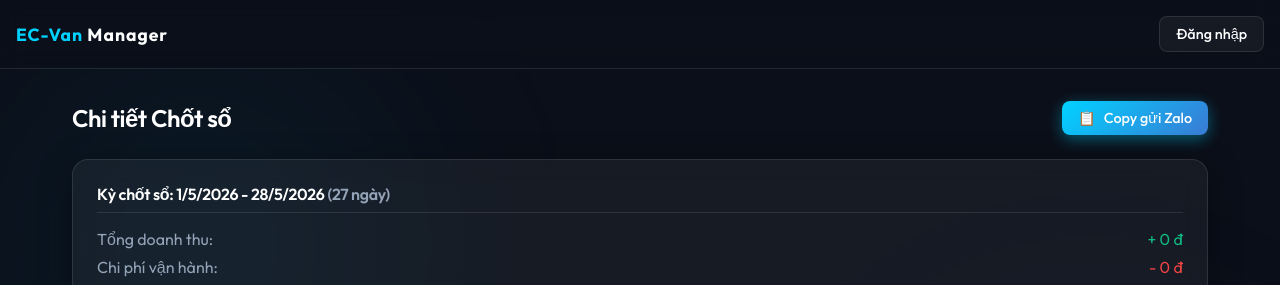
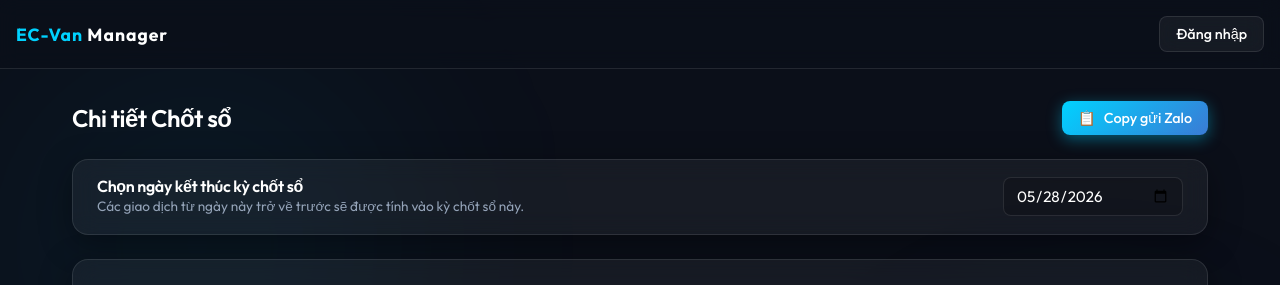
Before and after one commit to hainguyen8982/ec-van-manager, a Next.js app: page /operations/settlement in a window 1280 px wide. Shown: the top 285 px of the page. Built offline with nearby package versions, Linux system fonts and the light colour scheme; no server answers; the database is empty.

Commit message:
feat: add custom closing date picker to settlement pages

```diff
--- a/src/app/operations/settlement/page.tsx
+++ b/src/app/operations/settlement/page.tsx
@@ -38,11 +38,20 @@ export default function OperationsSettlementPage() {
   const [confirmed, setConfirmed] = useState(false);
   const [showDetails, setShowDetails] = useState(false);
   const [reserveAllocation, setReserveAllocation] = useState<number>(0);
+  const [selectedEndDateStr, setSelectedEndDateStr] = useState<string>('');
   const supabase = createClient();
 
   const fmt = (n: number) => n.toLocaleString('vi-VN');
 
-  const loadStats = useCallback(async () => {
+  const getLocalDateString = (date: Date) => {
+    const year = date.getFullYear();
+    const month = String(date.getMonth() + 1).padStart(2, '0');
+    const day = String(date.getDate()).padStart(2, '0');
+    return `${year}-${month}-${day}`;
+  };
+
+  const loadStats = useCallback(async (endDateStr?: string) => {
+    setLoading(true);
     const now = new Date();
 
     // 1. Get the last confirmed settlement to determine start date
@@ -55,7 +64,11 @@ export default function OperationsSettlementPage() {
       startDateObj = lastSettlement.end_date ? new Date(lastSettlement.end_date) : new Date(lastSettlement.created_at);
     }
 
-    const endDateObj = now;
+    let endDateObj = now;
+    if (endDateStr) {
+      const [year, month, day] = endDateStr.split('-').map(Number);
+      endDateObj = new Date(year, month - 1, day, 23, 59, 59, 999);
+    }
 
     // Calculate exact days for proportional fixed costs
     const startDay = new Date(startDateObj.getFullYear(), startDateObj.getMonth(), startDateObj.getDate());
@@ -114,7 +127,11 @@ export default function OperationsSettlementPage() {
     setLoading(false);
   }, [supabase]);
 
-  useEffect(() => { loadStats(); }, [loadStats]);
+  useEffect(() => {
+    const todayStr = getLocalDateString(new Date());
+    setSelectedEndDateStr(todayStr);
+    loadStats(todayStr);
+  }, [loadStats]);
 
   if (loading) return (
     <div className="page-transition" style={{ display: 'grid', gap: '1rem', padding: '1rem 0' }}>
@@ -215,6 +232,27 @@ export default function OperationsSettlementPage() {
         >
           <span>📋</span> Copy gửi Zalo
         </button>
+      </div>
+
+      {/* Chọn ngày chốt sổ */}
+      <div className="glass-panel" style={{ marginBottom: '1.5rem', display: 'flex', alignItems: 'center', justifyContent: 'space-between', gap: '1rem', flexWrap: 'wrap', padding: '16px 24px' }}>
+        <div>
+          <h4 style={{ margin: 0, fontSize: '1rem', color: 'var(--text-primary)' }}>Chọn ngày kết thúc kỳ chốt sổ</h4>
+          <p style={{ margin: 0, fontSize: '0.85rem', color: 'var(--text-secondary)' }}>Các giao dịch từ ngày này trở về trước sẽ được tính vào kỳ chốt sổ này.</p>
+        </div>
+        <div style={{ display: 'flex', alignItems: 'center', gap: '0.5rem' }}>
+          <input
+            type="date"
+            className="input-field"
+            value={selectedEndDateStr}
+            onChange={(e) => {
+              const val = e.target.value;
+              setSelectedEndDateStr(val);
+              loadStats(val);
+            }}
+            style={{ width: '180px', padding: '8px 12px', fontSize: '0.95rem' }}
+          />
+        </div>
       </div>
 
       <div className="glass-panel" style={{ marginBottom: '1.5rem' }}>
```
Also changed, not shown: src/app/management/settlement/page.tsx (+41 -3 lines).
